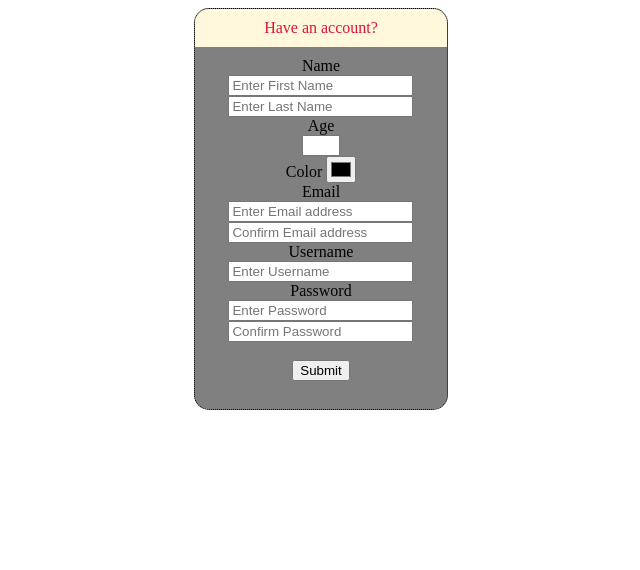
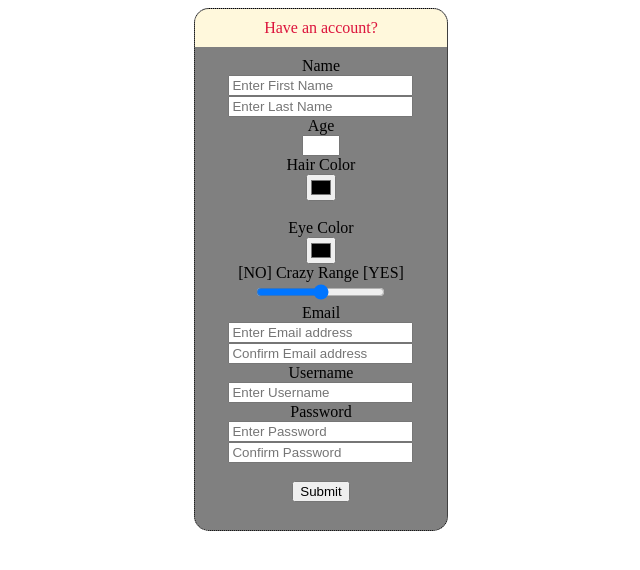
Before and after one commit to Oumarsidibe0514/ITC-111, a plain HTML site: page SignIn-Registration/register.html in a window 1280 px wide. Shown: the whole page, without its empty margins (319-959 px from the left). Drawn offline with Linux system fonts and the light colour scheme.

Commit message:
this ads hair color and eye color

```diff
--- a/SignIn-Registration/register.html
+++ b/SignIn-Registration/register.html
@@ -31,8 +31,18 @@
                         </div>
 
                         <div class="label">
-                            <label> Color </label>
+                            <label> Hair Color </label><br>
                             <input type="color" name="color" id="color-position">
+                        </div>
+                        <br>
+                        <div class="label">
+                            <label> Eye Color </label><br>
+                            <input type="color" name="color" id="color-position">
+                        </div>
+
+                        <div class="label">
+                            <label>[NO]    Crazy Range   [YES]</label> <br>
+                            <input type="range" id="crazy">
                         </div>
 
                         <div class="label">
```
